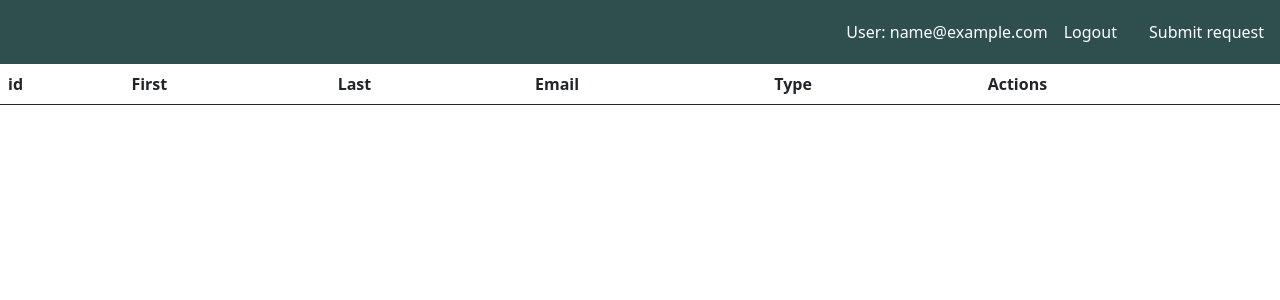
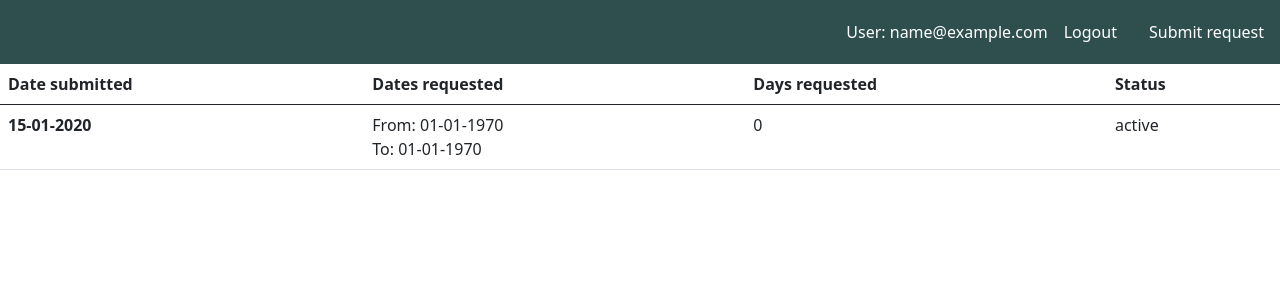
Before and after one commit to georgezalokostas/Application-Page, a PHP site: page /user.php in a window 1280 px wide. Shown: the top 300 px of the page. Run offline with PHP 8.4, Linux system fonts and the light colour scheme; the visitor is signed in with stand-in values (Sample User, id 1); tables that the repository leaves empty or names only in its code hold one stand-in row (values such as "Sample post"); lists and menus that the app fills with data are empty.

Commit message:
More changes 23/7/21

```diff
--- a/create_user.php
+++ b/create_user.php
@@ -4,6 +4,9 @@ include("dbconnect.php");
 if(!isset($_SESSION['email'])){
   header("location:index.php");
 }
+
+
+
 
 
 
--- /dev/null
+++ b/functions.php
@@ -0,0 +1,30 @@
+<?php
+
+function dateDiffInDays($date1, $date2)
+{
+    // Calculating the difference in timestamps
+    $diff = strtotime($date2) - strtotime($date1);
+
+    // 1 day = 24 hours
+    // 24 * 60 * 60 = 86400 seconds
+    return abs(round($diff / 86400));
+}
+
+function sendEmail($email,$datefrom,$dateto,$reason){
+
+$to      = 'gzalos6@gmail.com';
+$subject = 'Pending verification for user\'s vacation dates';
+$headers = 'From: ' . $email;
+$body =
+'Dear supervisor, employee '.$email.' requested for some time off, starting on '. $datefrom .' and ending on '.$dateto.', stating the reason:
+'.$reason.'. \nClick on one of the below links to approve or reject the application:
+{approve_link} - {reject_link} ';
+
+
+if (mail($to, $subject, $body, $headers)){
+  echo "Email sent successfully to $to";
+}else{
+  echo "There was a problem sending the email";
+}
+
+}
--- a/user.php
+++ b/user.php
@@ -1,8 +1,10 @@
 <?php
-include_once('dbconnect.php');
+include("dbconnect.php");
+include("functions.php");
 
-if(!isset($_SESSION["email"])){
-  header("location:index.php");
+if (!isset($_SESSION["email"]))
+{
+    header("location:index.php");
 }
 
 ?>
@@ -19,26 +21,46 @@ if(!isset($_SESSION["email"])){
         <ul>
          <li><a href="create_application.php">Submit request</a></li>
          <li><a href="logout.php">Logout</a></li>
-       <li><?php echo "User: " ,$_SESSION["email"] ?></li>
+       <li><?php echo "User: ", $_SESSION["email"] ?></li>
         </ul>
 
 
         <table class="table">
         <thead>
           <tr>
-            <th scope="col">id</th>
-            <th scope="col">First</th>
-            <th scope="col">Last</th>
-            <th scope="col">Email</th>
-            <th scope="col">Type</th>
-            <th scope="col">Actions</th>
+            <th scope="col">Date submitted</th>
+            <th scope="col">Dates requested</th>
+            <th scope="col">Days requested</th>
+            <th scope="col">Status</th>
 
           </tr>
         </thead>
         <tbody>
 
+          <?php
+          $email = $_SESSION["email"];
+          $sql = "SELECT * FROM applications WHERE email='$email' ORDER BY datesubmitted DESC ";
+          $result = mysqli_query($data, $sql);
+          if ($result)
+          {
+              while ($row = mysqli_fetch_assoc($result))
+              {
+                  $datesubmitted = $row['datesubmitted'];
+                  $datefrom = $row['vacationstart'];
+                  $dateto = $row['vacationend'];
+                  $status = $row['status'];
+                  $datediff = dateDiffInDays($datefrom,$dateto);
+                  echo '<tr>
+                             <th scope="row">' . date('d-m-Y', strtotime($datesubmitted)) . '</th>
+                             <td>From: ' . date('d-m-Y', strtotime($datefrom)) . ' <br>To: ' . date('d-m-Y', strtotime($dateto)) . '</td>
+                             <td>' . $datediff . '</td>
+                             <td>' . $status . '</td>
+                            </tr>';
+              }
 
-        </tbody>
+          }
+?>
+          </tbody>
 
 </table>
 
```
Also changed, not shown: create_application.php (+27 -34 lines).
